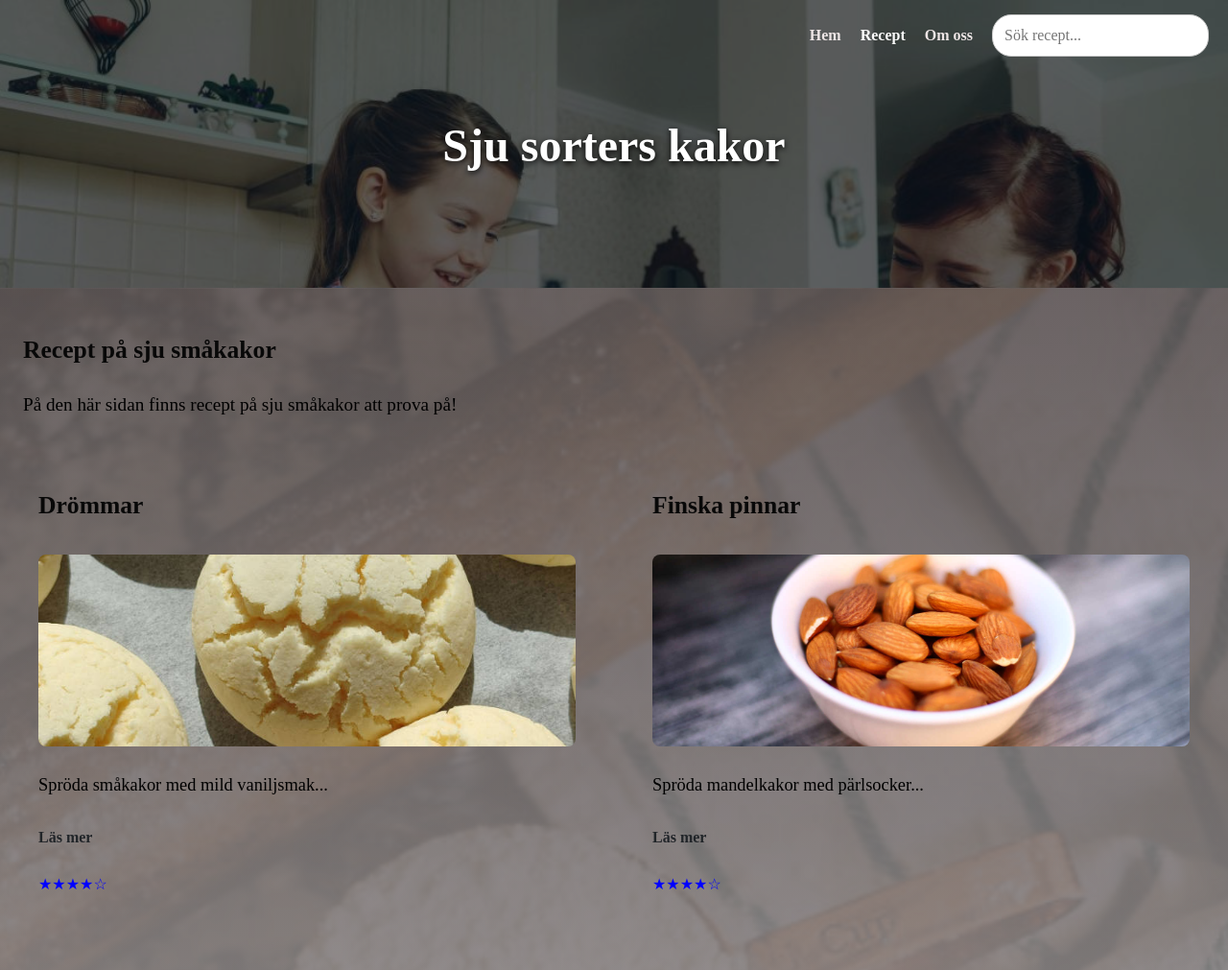
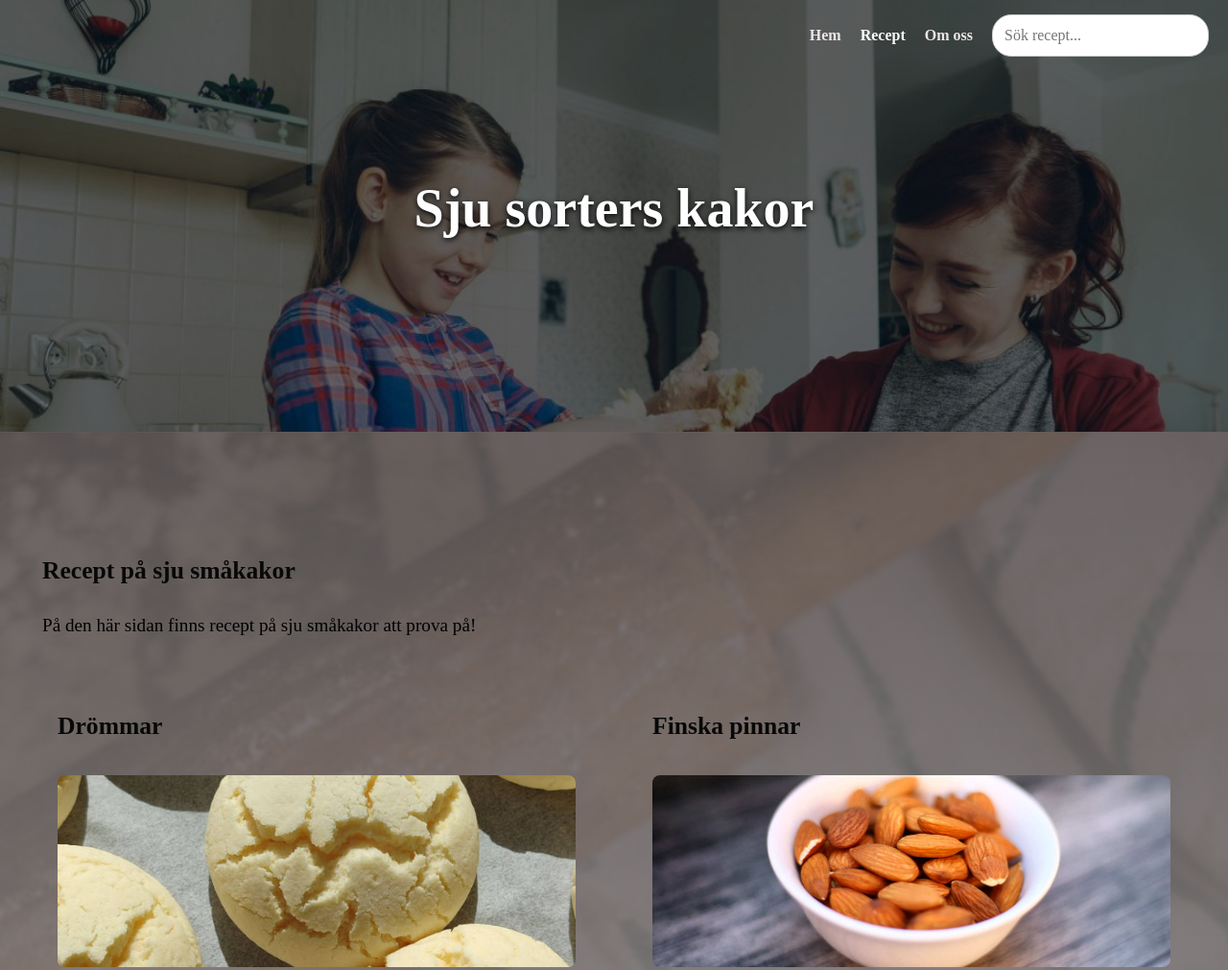
Before and after one commit to Souhar-26/sju.sorters.kakor.css.uppgift, a website: page index.html in a window 1280 px wide. Shown: the top 1011 px of the page at 96% size. Drawn offline with Linux system fonts and the light colour scheme; a web font is replaced by a local one.

Commit message:
Förbättra huvudbildens synlighet

```diff
--- a/css/style.css
+++ b/css/style.css
@@ -23,6 +23,10 @@ body {
 body {
     line-height: 1.6;
 }
+
+body#topp .hero h1 {
+    font-size: 3.5rem;
+}
  /*h2 används för att skapa rubriker med en viss storlek och färg. h3 används för att skapa mindre rubriker med en annan storlek och färg. a används för att skapa länkar med en viss färg och utan understrykning, men när man hovrar över dem ändras färgen till blå.*/
 h2 {
     font-size: 1.6rem;
@@ -46,7 +50,7 @@ color: #0d6efd;
 .hero {
     position: relative;
     width: 100%;
-    height: 300px;
+    height: 450px;
     overflow: visible;
 }
 
@@ -170,7 +174,7 @@ color: #0d6efd;
     padding-top: 80px;
 }
 
-.recipes-are p {
+.recipes-area p {
     font-size: 1.2rem;
     font-weight: normal;
     margin-bottom: 32px;
@@ -304,6 +308,10 @@ main{
     border-radius: 8px;
 }
 
+.recipes-area {
+    padding: 80px 20px 0;
+}
+
 .recipes-area > p {
     font-size: 1.2rem;
     font-weight:normal;
```
